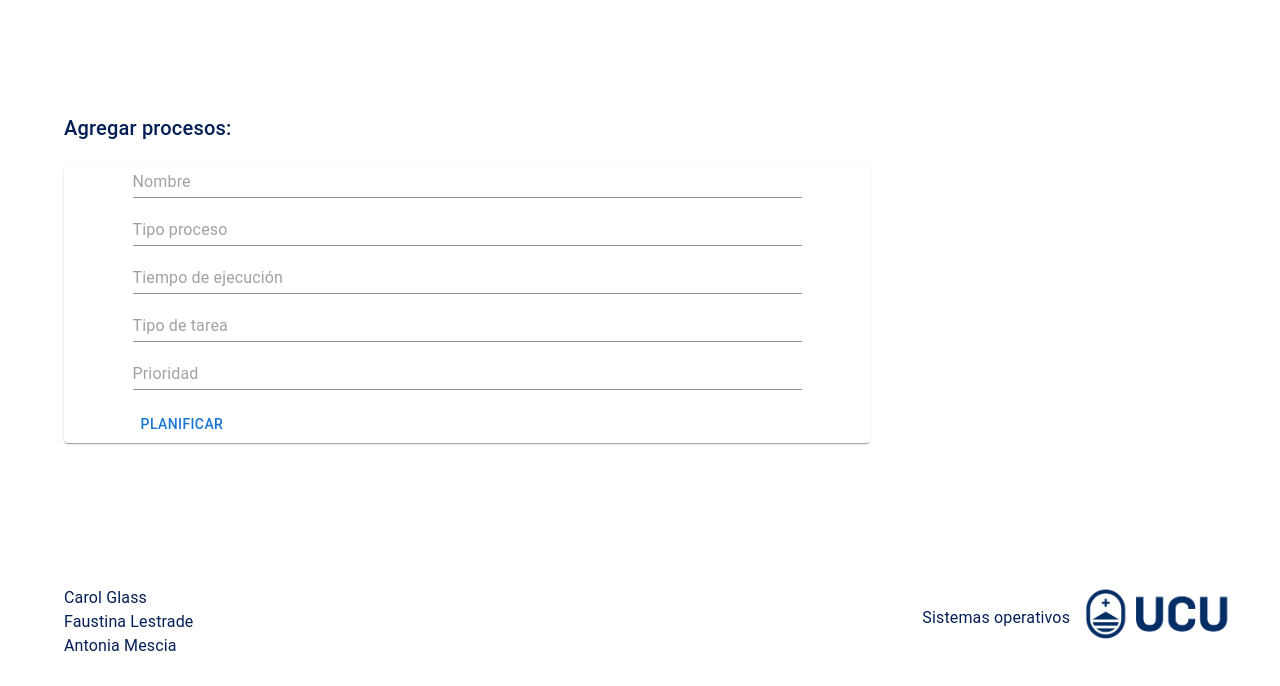
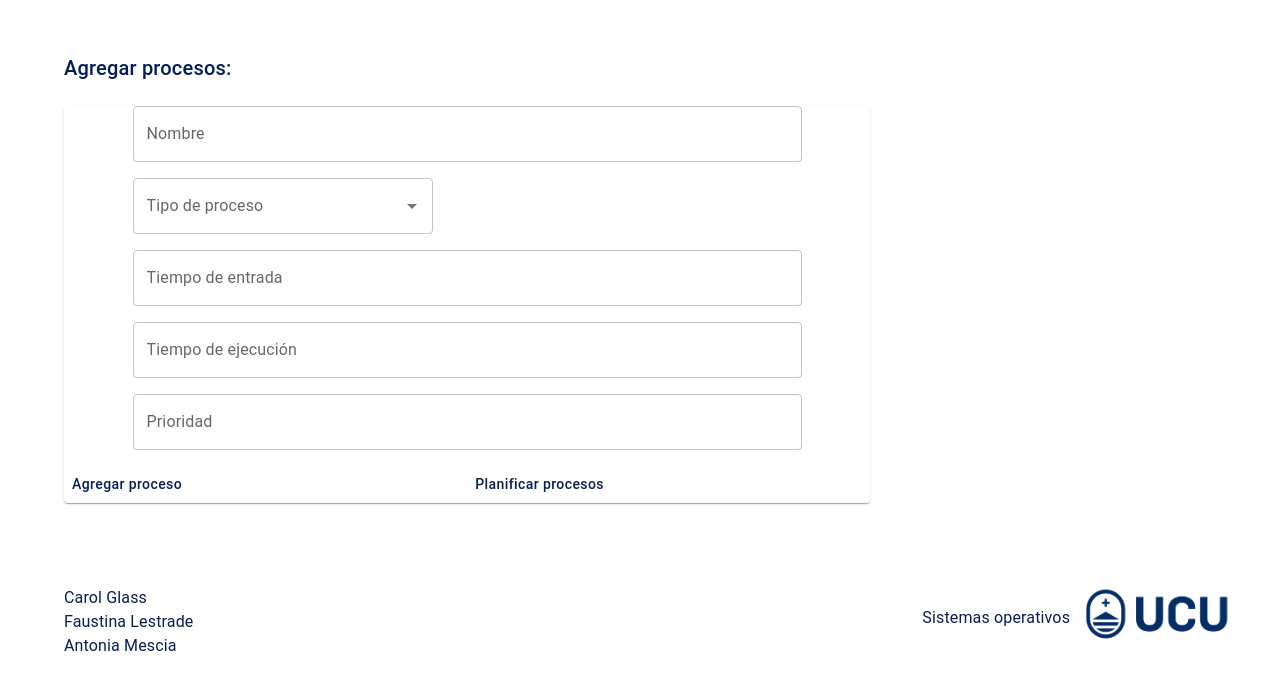
Before and after one commit to faulestrade/SO-planificador, a React (Create React App) app: page / in a window 1280 px wide. Shown: the part 130-816 px from the top of the page. Built offline with nearby package versions, Linux system fonts and the light colour scheme.

Commit message:
Form changes

```diff
--- a/src/components/AddProcess/AddProcess.js
+++ b/src/components/AddProcess/AddProcess.js
@@ -1,6 +1,14 @@
-import React from "react";
+import React, {useState} from "react";
 import { Formik } from "formik";
-import { Button, Input, Grid, Paper } from "@mui/material";
+import {
+  Button,
+  Input,
+  Grid,
+  Paper,
+  Autocomplete,
+  TextField,
+  FormHelperText,
+} from "@mui/material";
 
 import useStyles from "./styles";
 import validationSchemaProcess from "./validationSchemaProcess";
@@ -12,6 +20,15 @@ const AddProcess = () => {
     console.log("name", values.name);
     console.log("processType", values.processType);
   };
+
+  const processType = [
+    "Interactivo",
+    "Batch",
+    "Tiempo Real",
+    "Sistema Operativo",
+  ];
+
+  //const [processList, setProcessList] = useState([{process: ""}])
 
   return (
     <Paper className={classes.container}>
@@ -38,7 +55,10 @@ const AddProcess = () => {
                 }}
               >
                 <Grid item xs={10} md={10}>
-                  <Input
+                  <TextField
+                    id="outlined-basic"
+                    label="Nombre"
+                    variant="outlined"
                     name="name"
                     placeholder="Nombre"
                     type="text"
@@ -47,43 +67,77 @@ const AddProcess = () => {
                   />
                 </Grid>
                 <Grid item xs={10} md={10}>
-                  <Input
-                    name="processType"
-                    placeholder="Tipo proceso"
-                    type="text"
-                    fullWidth
-                    onChange={formik.handleChange}
+                  <Autocomplete
+                    disablePortal
+                    id="combo-box-demo"
+                    options={processType}
+                    sx={{ width: 300 }}
+                    renderInput={(params) => (
+                      <TextField {...params} label="Tipo de proceso" />
+                    )}
                   />
                 </Grid>
                 <Grid item xs={10} md={10}>
-                  <Input
+                  <TextField
+                    id="outlined-basic"
+                    label="Tiempo de entrada"
+                    variant="outlined"
                     fullWidth
+                    InputProps={{ inputProps: { min: 0, max: 20 } }}
                     name="executionTime"
                     onChange={formik.handleChange}
                     placeholder="Tiempo de ejecución"
-                    type="text"
+                    type="number"
                   />
                 </Grid>
                 <Grid item xs={10} md={10}>
-                  <Input
+                  <TextField
+                    id="outlined-basic"
+                    label="Tiempo de ejecución"
+                    variant="outlined"
                     fullWidth
-                    name="taskType"
+                    InputProps={{ inputProps: { min: 0, max: 20 } }}
+                    name="executionTime"
                     onChange={formik.handleChange}
-                    placeholder="Tipo de tarea"
-                    type="text"
+                    placeholder="Tiempo de ejecución"
+                    type="number"
                   />
                 </Grid>
                 <Grid item xs={10} md={10}>
-                  <Input
+                  <TextField
+                    id="outlined-basic"
+                    label="Prioridad"
+                    variant="outlined"
                     fullWidth
+                    InputProps={{ inputProps: { min: 0, max: 10 } }}
+                    //helperText = 'HOLA'
                     name="userPriority"
                     onChange={formik.handleChange}
                     placeholder="Prioridad"
                     type="number"
                   />
                 </Grid>
-                <Grid item xs={10} md={10}>
-                  <Button type="submit">Planificar</Button>
+                <Grid item xs={12} md={12}>
+                  <Grid container
+                  sx={{justifyContent: 'space-between'}}>
+                    <Grid item xs={6} md={6}>
+                      <Button
+                        sx={{ color: "#041f55", textTransform: "none" }}
+                        type="submit"
+                        //onClick = {}
+                      >
+                        Agregar proceso
+                      </Button>
+                    </Grid>
+                    <Grid item xs={6} md={6}>
+                      <Button
+                        sx={{ color: "#041f55", textTransform: "none" }}
+                        type="submit"
+                      >
+                        Planificar procesos
+                      </Button>
+                    </Grid>
+                  </Grid>
                 </Grid>
               </Grid>
             </form>
--- a/src/components/AddProcess/validationSchemaProcess.js
+++ b/src/components/AddProcess/validationSchemaProcess.js
@@ -5,7 +5,7 @@ const REQUIRED = "Este campo es requerido";
 const validationSchemaProcess = Yup.object().shape({
   name: Yup.string().required(REQUIRED),
   processType: Yup.string().required(REQUIRED),
-  executionTime: Yup.string().required(REQUIRED),
+  executionTime: Yup.number().required(REQUIRED),
   taskType: Yup.string().required(REQUIRED),
   userPriority: Yup.number().required(REQUIRED),
 });
```
Also changed, not shown: src/components/ProcessOutput/ProcessOutput.js (added, +58 -0 lines), 6 other files (tests, documents, lock files or other folders).
